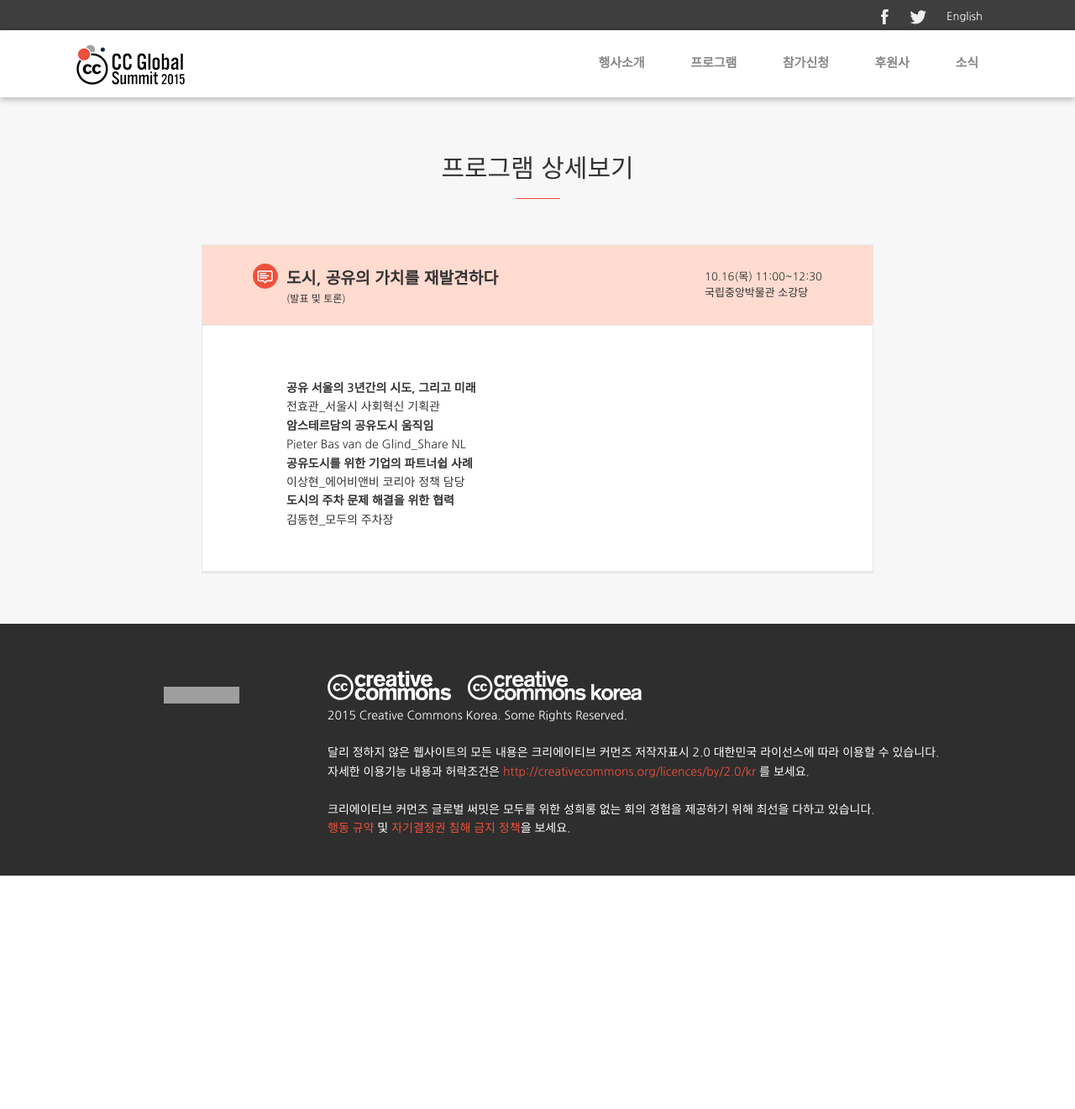
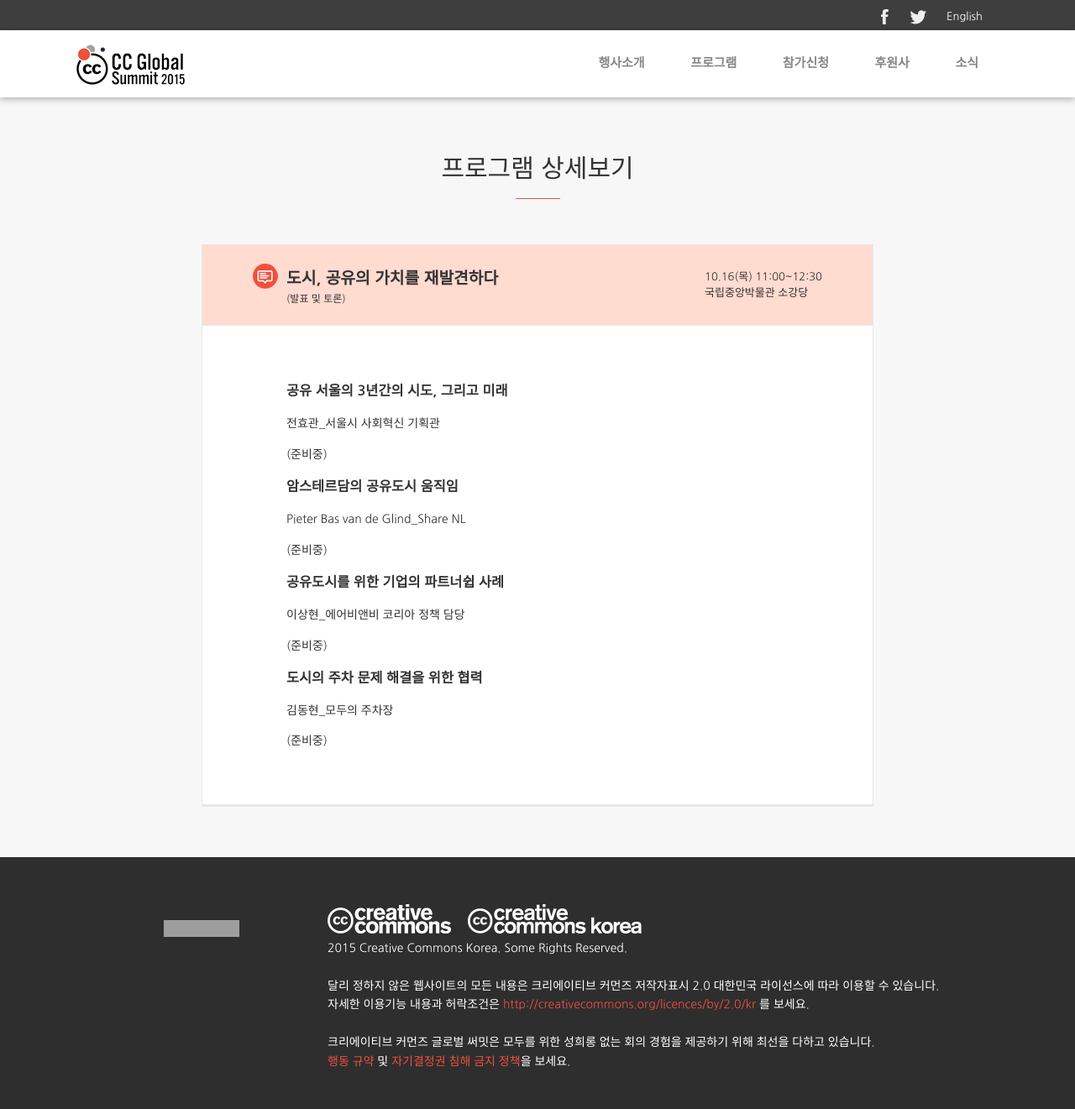
Before and after one commit to creativecommonskorea/2015-global-summit, a Jekyll site: the page built from _sessions/16-02.md, in a window 1280 px wide. Shown: the whole page at 84% size. Built offline with Jekyll 4.4.1, drawn with Linux system fonts in a browser that asks for light colours; nearby versions of some CDN libraries; before the commit the page ends 1043 px from its top, so only the background shows below that; grey boxes are pictures that could not be loaded.

Commit message:
공유 도시 세션 연사 추가

```diff
--- a/_data/speakers.yml
+++ b/_data/speakers.yml
@@ -65,3 +65,9 @@
   organize: 한국정보화진흥원 정부3.0지원본부 본부장
   describe: >
     정부3.0에 대한 설명을 통해 국내의 개방, 공유 등의 정책방향에 대해 설명하고 국내의 공공데이터 개방 현황과 주요 활용사례를 나눈다.
+
+- name: Pieter van de Glind
+  image: images/speaker/sp_Pieter-van-de-Glind.png
+  organize: Amsterdam Sharing City
+  describe: >
+    네델란드 공유/협력경제의 네트워킹 플랫폼인 shareNL의 공동설립자로, 국내외 스타트업, 관련단체, 시정부 등과 협력하고 있다.
--- a/_sessions/16-02.md
+++ b/_sessions/16-02.md
@@ -8,9 +8,26 @@ box: whiteorange_light
 description: 국내외에서 진행되는 공유도시 흐름을 살펴보고 공유도시 흐름에 동참하고 운동을 이끌고 있는 단체와 프로젝트의 직접적인 사례들을 들어본다.
 ---
 
-<ul>
-    <li><b>공유 서울의 3년간의 시도, 그리고 미래</b><br>전효관_서울시 사회혁신 기획관</li>
-    <li><b>암스테르담의 공유도시 움직임</b><br>Pieter Bas van de Glind_Share NL</li>
-    <li><b>공유도시를 위한 기업의 파트너쉽 사례</b><br>이상현_에어비앤비 코리아 정책 담당</li>
-    <li><b>도시의 주차 문제 해결을 위한 협력</b><br>김동현_모두의 주차장 </li>
-</ul>
+### 공유 서울의 3년간의 시도, 그리고 미래
+
+전효관_서울시 사회혁신 기획관
+
+(준비중)
+
+### 암스테르담의 공유도시 움직임
+
+[Pieter Bas van de Glind_Share NL](/speakers.html#speaker12)
+
+(준비중)
+
+### 공유도시를 위한 기업의 파트너쉽 사례
+
+이상현_에어비앤비 코리아 정책 담당
+
+(준비중)
+
+### 도시의 주차 문제 해결을 위한 협력
+
+김동현_모두의 주차장
+
+(준비중)
```
Also changed, not shown: images/speaker/sp_Pieter-van-de-Glind.png (added).
